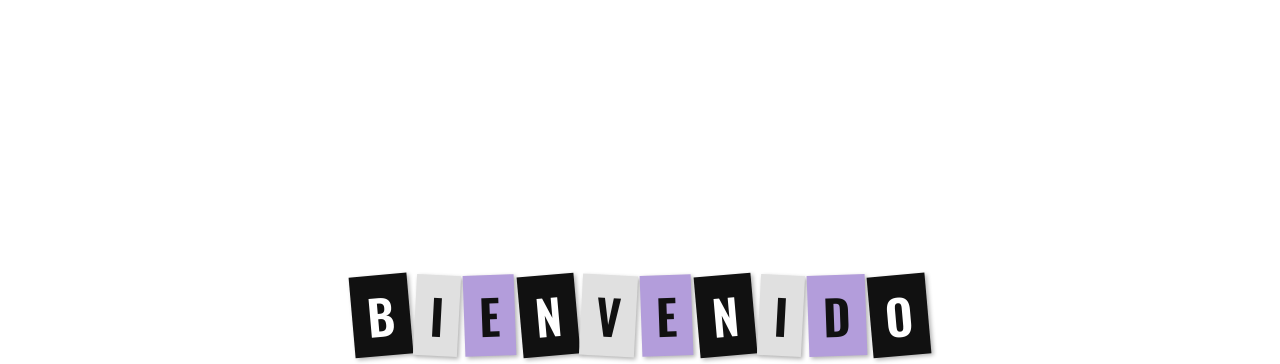
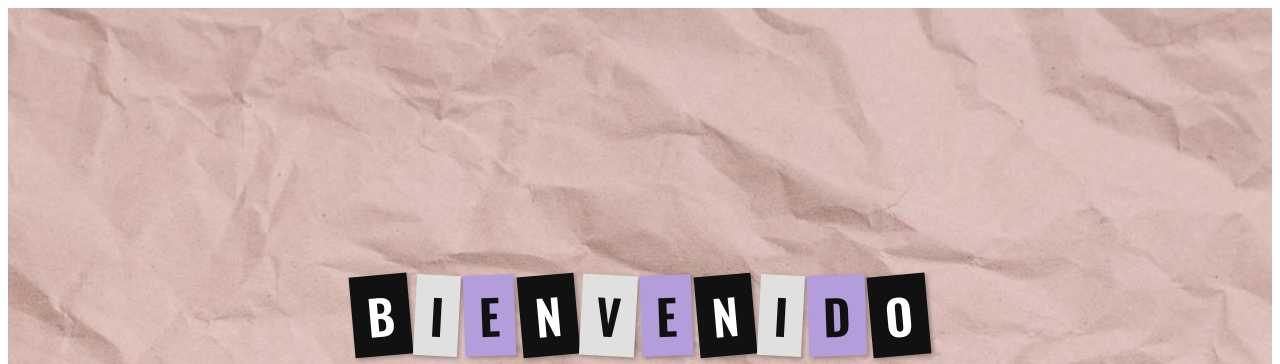
Before and after one commit to Venus-Semino/Portafolio, a plain HTML site: page index.html in a window 1280 px wide. Shown: the top 364 px of the page. Drawn offline with nearby package versions, Linux system fonts and the light colour scheme.

Commit message:
background

```diff
--- a/styles.css
+++ b/styles.css
@@ -3,7 +3,7 @@
     position: relative;
     width: 100%;
     height: 100vh;
-    background-image: url('assets/medraw/background.jpg');
+    background-image: url('assets/background.jpg');
     background-size: cover;
     background-position: center;
     background-repeat: no-repeat;
```
